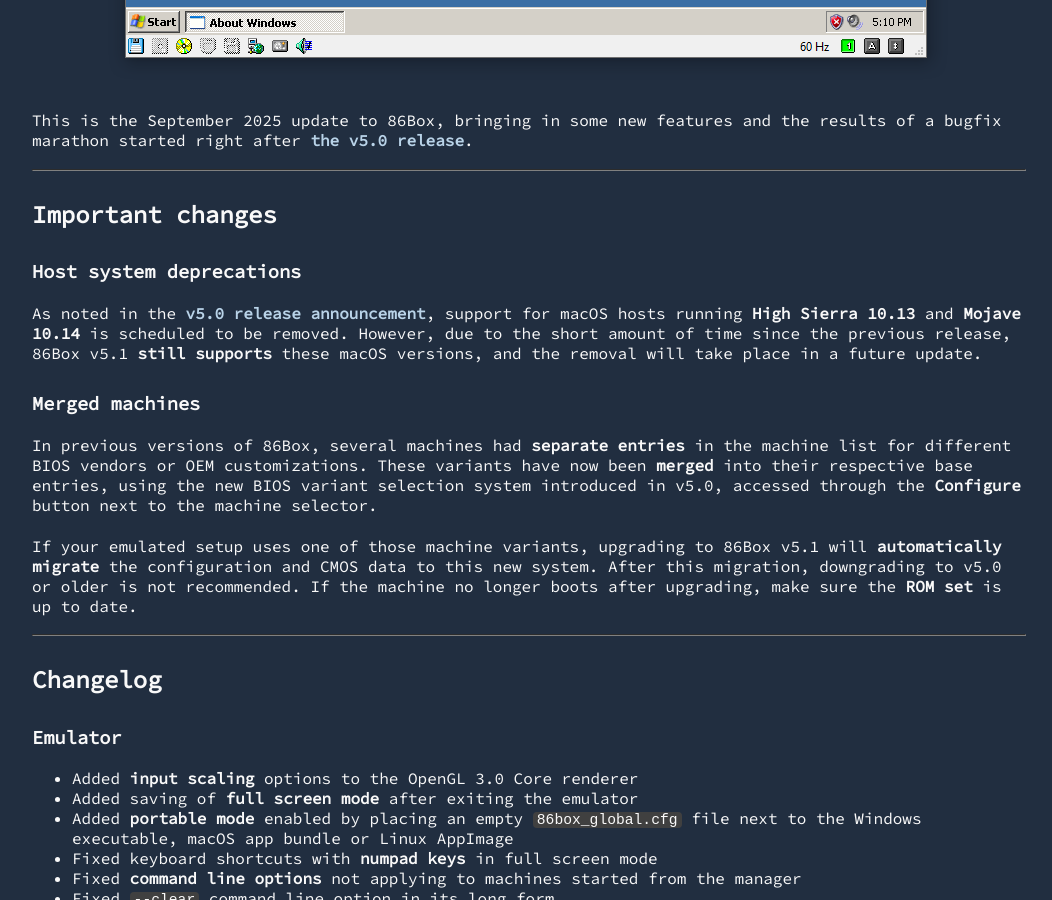
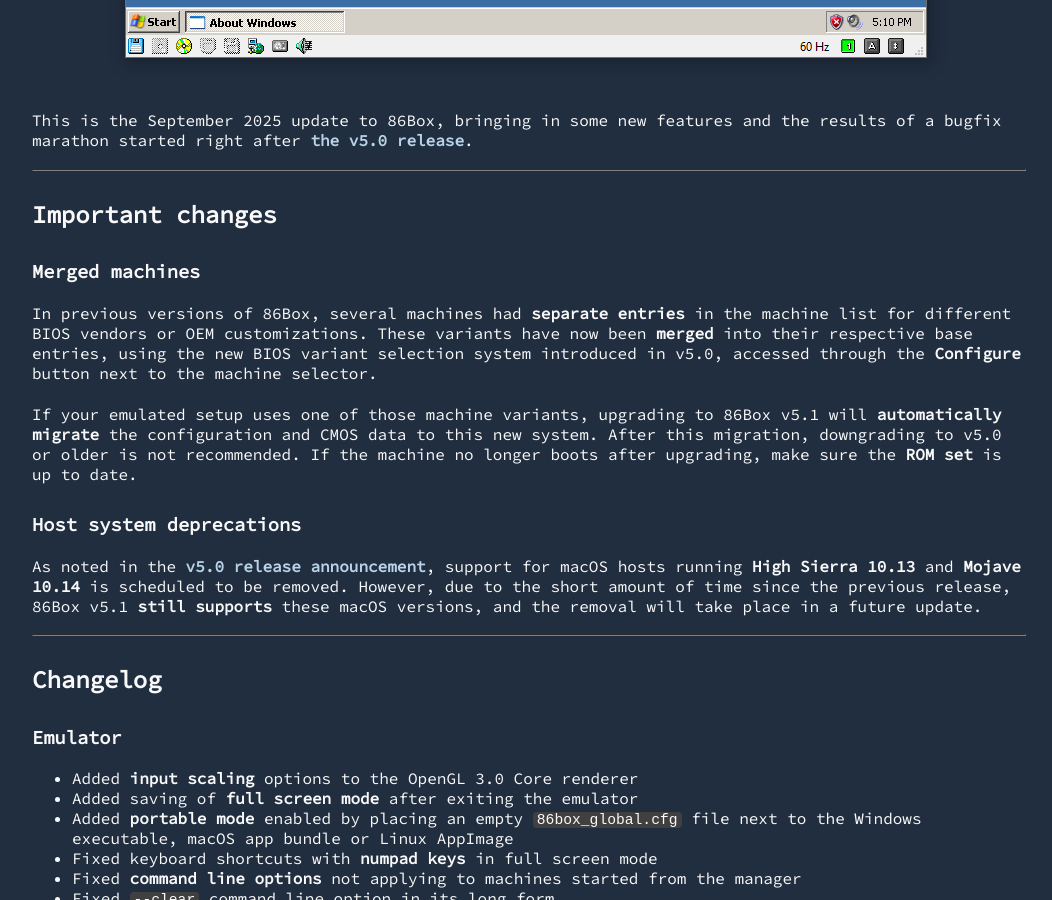
Before and after one commit to 86Box/86box.github.io, a Jekyll site: the page built from _posts/2025-09-14-86box-v5-1.md, in a window 1280 px wide and 900 px high, scrolled down 986 px. Shown: the whole window, without its empty margins (112-1164 px from the left). Built offline with Jekyll 4.4.1, drawn with Linux system fonts in a browser that asks for light colours.

Commit message:
More messing around with old changelogs for no reason

```diff
--- a/_posts/2025-09-14-86box-v5-1.md
+++ b/_posts/2025-09-14-86box-v5-1.md
@@ -14,15 +14,15 @@
 
 ## Important changes
 
-### Host system deprecations
-
-As noted in the [v5.0 release announcement]({% post_url 2025-08-24-86box-v5-0 %}#host-system-deprecations), support for macOS hosts running **High Sierra 10.13** and **Mojave 10.14** is scheduled to be removed. However, due to the short amount of time since the previous release, 86Box v5.1 **still supports** these macOS versions, and the removal will take place in a future update.
-
 ### Merged machines
 
 In previous versions of 86Box, several machines had **separate entries** in the machine list for different BIOS vendors or OEM customizations. These variants have now been **merged** into their respective base entries, using the new BIOS variant selection system introduced in v5.0, accessed through the **Configure** button next to the machine selector.
 
 If your emulated setup uses one of those machine variants, upgrading to 86Box v5.1 will **automatically migrate** the configuration and CMOS data to this new system. After this migration, downgrading to v5.0 or older is not recommended. If the machine no longer boots after upgrading, make sure the **ROM set** is up to date.
+
+### Host system deprecations
+
+As noted in the [v5.0 release announcement]({% post_url 2025-08-24-86box-v5-0 %}#host-system-deprecations), support for macOS hosts running **High Sierra 10.13** and **Mojave 10.14** is scheduled to be removed. However, due to the short amount of time since the previous release, 86Box v5.1 **still supports** these macOS versions, and the removal will take place in a future update.
 
 ---
 
```
